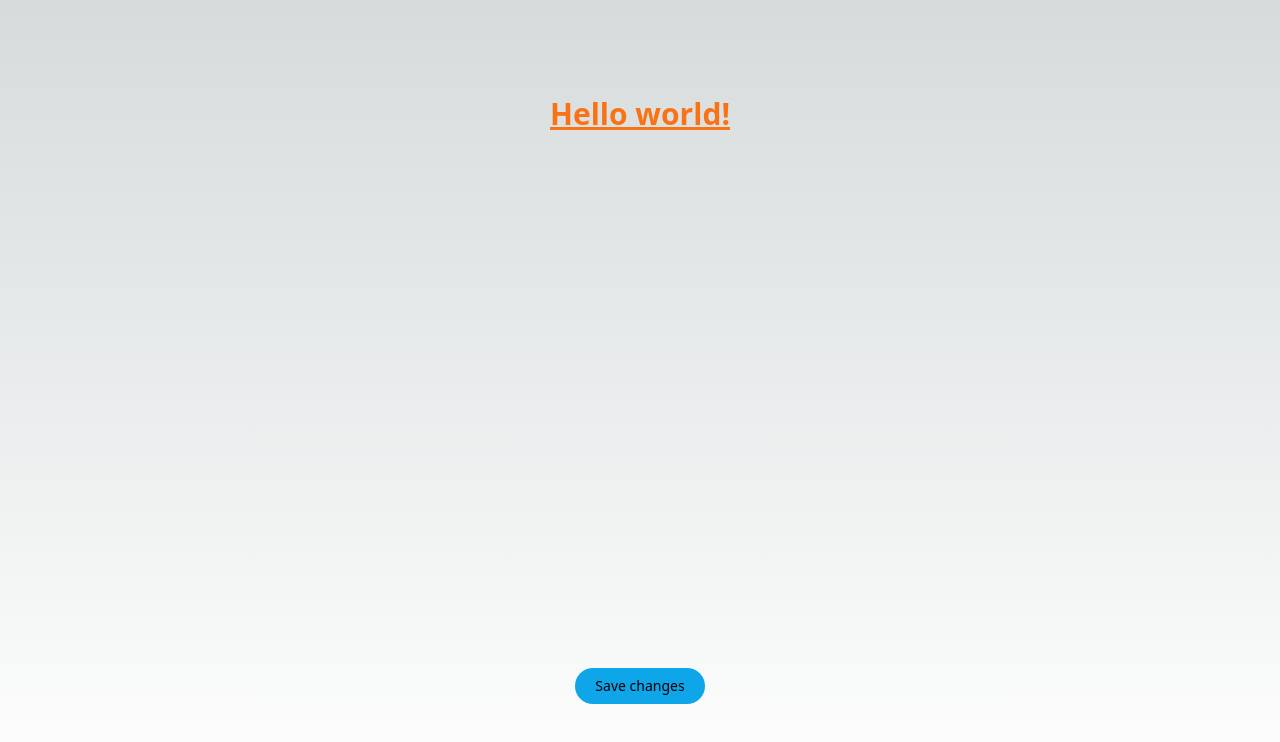
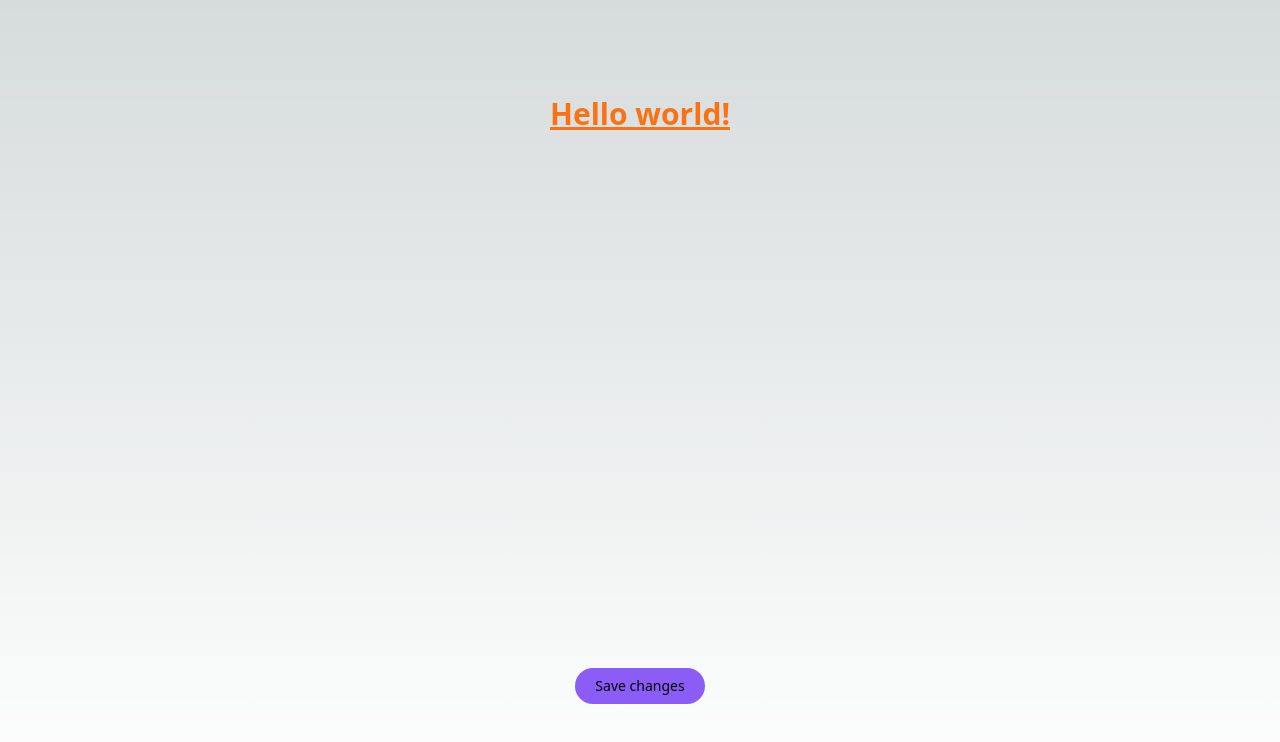
Before and after one commit to EXPITC/Tailwind-Saga, a Next.js app in the folder core-concepts/state/: page / in a window 1280 px wide. Shown: the top 742 px of the page. Built offline with nearby package versions, Linux system fonts and the light colour scheme.

Commit message:
feat(state): pseudo-classes
+ components/button.tsx
+ Hover, focus, and active modifer.
+ Help comperhensive.

```diff
--- a/core-concepts/state/components/button.tsx
+++ b/core-concepts/state/components/button.tsx
@@ -7,8 +7,7 @@ export default function Button({ value }: Button): JSX.Element {
 
   return (
     <button className="
-      dark:md:hover:bg-fuchsia-600
-      bg-sky-500 hover:bg-sky-700
+      bg-violet-500 hover:bg-violet-600 active:bg-violet-700 focus:outline-none focus:ring focus:ring-violet-300
       py-2 px-5 text-sm font-medium rounded-full">
       {value}
     </button>
```
